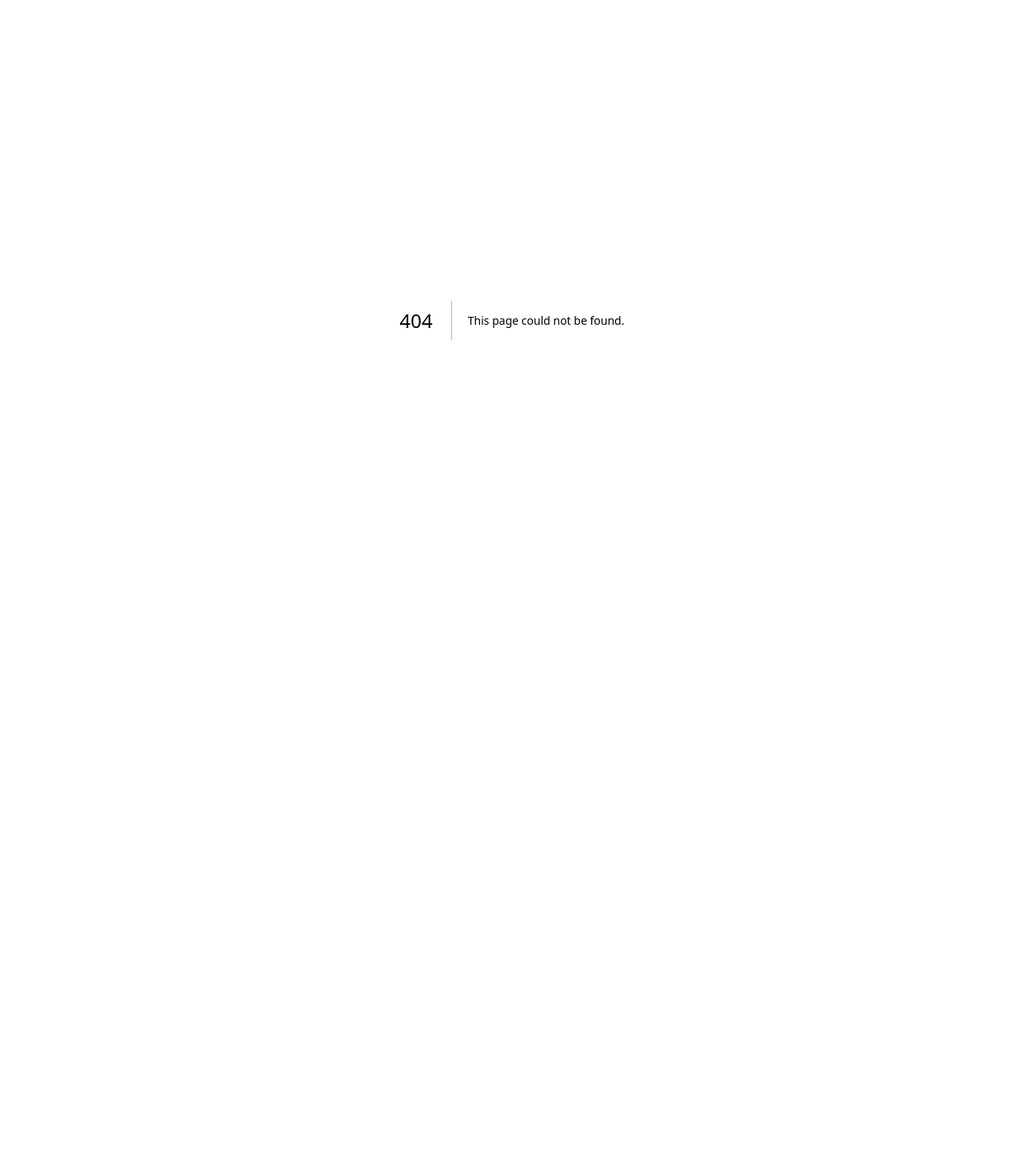
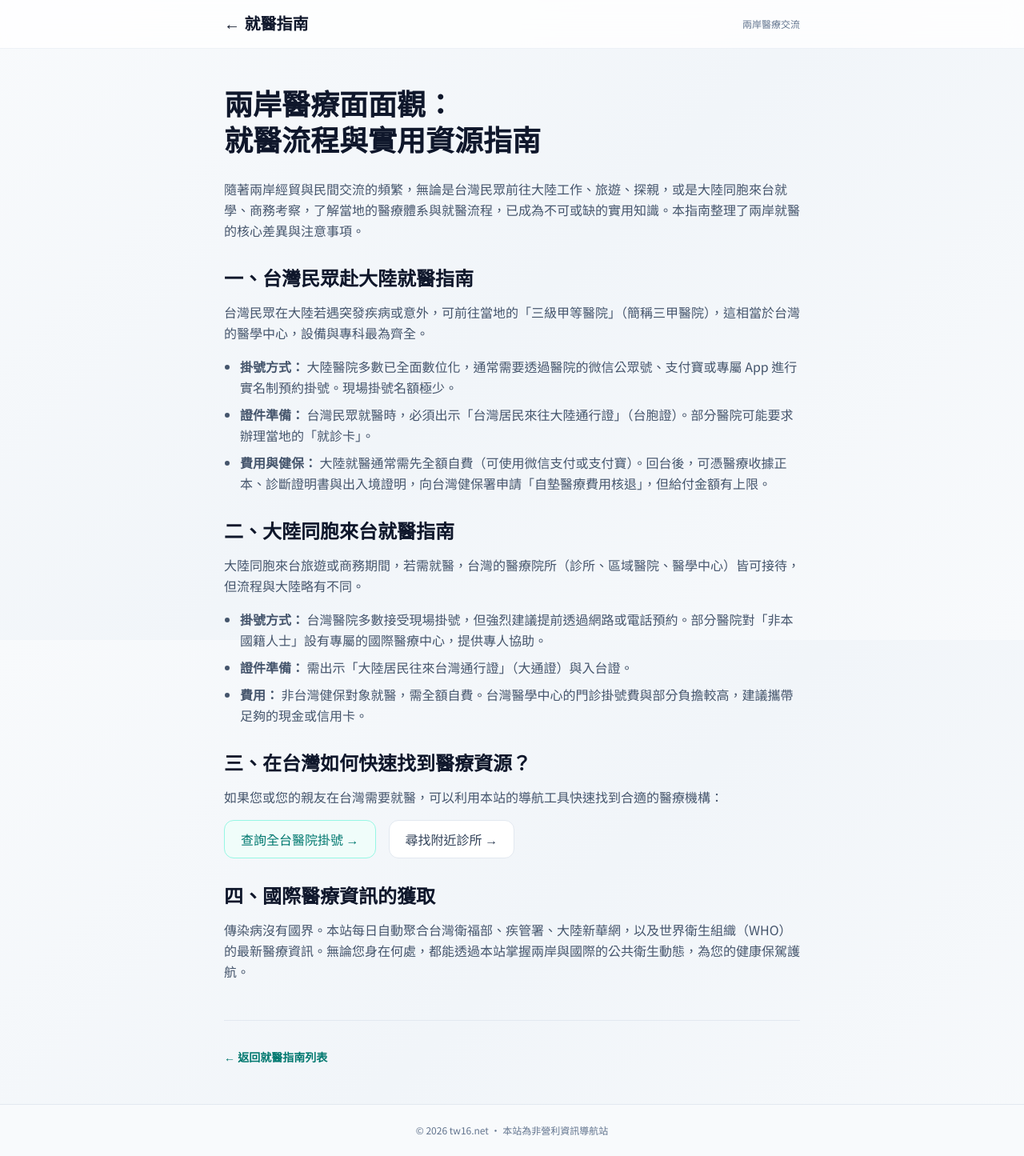
Before and after one commit to fix4c/tw16, a Next.js app: page /guides/cross-strait-guide in a window 1280 px wide. Before the commit this address had no page. Shown: the whole page at 80% size. Before the commit the page ends 800 px from the top, so only its background shows below. Built offline with nearby package versions, Linux system fonts and the light colour scheme.

Commit message:
feat: 發布兩岸醫療交流深度指南，擴充 WHO 國際新聞源

```diff
--- /dev/null
+++ b/app/guides/cross-strait-guide/page.tsx
@@ -0,0 +1,92 @@
+import type { Metadata } from "next";
+import Link from "next/link";
+
+export const metadata: Metadata = {
+  title: "兩岸醫療面面觀 | 台灣醫療入口",
+  description: "台灣民眾赴大陸就醫，或大陸同胞來台就醫的實用指南。涵蓋健保給付、就醫流程與醫療資源導航。",
+};
+
+export default function CrossStraitGuidePage() {
+  return (
+    <main className="min-h-screen flex flex-col">
+      <header className="border-b border-slate-200/60 bg-white/80 backdrop-blur-md sticky top-0 z-50">
+        <div className="max-w-3xl mx-auto px-6 py-4 flex items-center justify-between">
+          <Link href="/guides" className="font-serif text-xl font-bold text-slate-900 hover:text-teal-700 transition-colors">
+            ← 就醫指南
+          </Link>
+          <span className="text-xs font-medium text-slate-500">兩岸醫療交流</span>
+        </div>
+      </header>
+
+      <article className="max-w-3xl mx-auto px-6 py-12 w-full flex-1">
+        <h1 className="font-serif text-3xl md:text-4xl font-bold text-slate-900 leading-tight mb-6">
+          兩岸醫療面面觀：<br className="hidden md:block" />就醫流程與實用資源指南
+        </h1>
+
+        <div className="prose prose-slate max-w-none space-y-8 text-slate-600 leading-relaxed">
+          <p>
+            隨著兩岸經貿與民間交流的頻繁，無論是台灣民眾前往大陸工作、旅遊、探親，或是大陸同胞來台就學、商務考察，了解當地的醫療體系與就醫流程，已成為不可或缺的實用知識。本指南整理了兩岸就醫的核心差異與注意事項。
+          </p>
+
+          <div>
+            <h2 className="font-serif text-2xl font-bold text-slate-900 mb-3">一、台灣民眾赴大陸就醫指南</h2>
+            <p className="mb-4">
+              台灣民眾在大陸若遇突發疾病或意外，可前往當地的「三級甲等醫院」（簡稱三甲醫院），這相當於台灣的醫學中心，設備與專科最為齊全。
+            </p>
+            <ul className="list-disc pl-5 space-y-2">
+              <li><strong>掛號方式：</strong> 大陸醫院多數已全面數位化，通常需要透過醫院的微信公眾號、支付寶或專屬 App 進行實名制預約掛號。現場掛號名額極少。</li>
+              <li><strong>證件準備：</strong> 台灣民眾就醫時，必須出示「台灣居民來往大陸通行證」（台胞證）。部分醫院可能要求辦理當地的「就診卡」。</li>
+              <li><strong>費用與健保：</strong> 大陸就醫通常需先全額自費（可使用微信支付或支付寶）。回台後，可憑醫療收據正本、診斷證明書與出入境證明，向台灣健保署申請「自墊醫療費用核退」，但給付金額有上限。</li>
+            </ul>
+          </div>
+
+          <div>
+            <h2 className="font-serif text-2xl font-bold text-slate-900 mb-3">二、大陸同胞來台就醫指南</h2>
+            <p className="mb-4">
+              大陸同胞來台旅遊或商務期間，若需就醫，台灣的醫療院所（診所、區域醫院、醫學中心）皆可接待，但流程與大陸略有不同。
+            </p>
+            <ul className="list-disc pl-5 space-y-2">
+              <li><strong>掛號方式：</strong> 台灣醫院多數接受現場掛號，但強烈建議提前透過網路或電話預約。部分醫院對「非本國籍人士」設有專屬的國際醫療中心，提供專人協助。</li>
+              <li><strong>證件準備：</strong> 需出示「大陸居民往來台灣通行證」（大通證）與入台證。</li>
+              <li><strong>費用：</strong> 非台灣健保對象就醫，需全額自費。台灣醫學中心的門診掛號費與部分負擔較高，建議攜帶足夠的現金或信用卡。</li>
+            </ul>
+          </div>
+
+          <div>
+            <h2 className="font-serif text-2xl font-bold text-slate-900 mb-3">三、在台灣如何快速找到醫療資源？</h2>
+            <p className="mb-4">
+              如果您或您的親友在台灣需要就醫，可以利用本站的導航工具快速找到合適的醫療機構：
+            </p>
+            <div className="flex flex-wrap gap-4 mt-4">
+              <Link href="/hospitals" className="inline-flex items-center justify-center px-5 py-2.5 bg-teal-50 text-teal-700 font-medium rounded-xl border border-teal-200 hover:bg-teal-100 transition-colors">
+                查詢全台醫院掛號 →
+              </Link>
+              <Link href="/clinics" className="inline-flex items-center justify-center px-5 py-2.5 bg-white text-slate-700 font-medium rounded-xl border border-slate-200 hover:bg-slate-50 transition-colors">
+                尋找附近診所 →
+              </Link>
+            </div>
+          </div>
+
+          <div>
+            <h2 className="font-serif text-2xl font-bold text-slate-900 mb-3">四、國際醫療資訊的獲取</h2>
+            <p>
+              傳染病沒有國界。本站每日自動聚合台灣衛福部、疾管署、大陸新華網，以及世界衛生組織（WHO）的最新醫療資訊。無論您身在何處，都能透過本站掌握兩岸與國際的公共衛生動態，為您的健康保駕護航。
+            </p>
+          </div>
+        </div>
+
+        <div className="mt-12 pt-8 border-t border-slate-200">
+          <Link href="/guides" className="text-sm font-bold text-teal-700 hover:underline">
+            ← 返回就醫指南列表
+          </Link>
+        </div>
+      </article>
+
+      <footer className="border-t border-slate-200 bg-slate-50 mt-auto">
+        <div className="max-w-3xl mx-auto px-6 py-6 text-xs text-slate-500 text-center">
+          <p>© {new Date().getFullYear()} tw16.net · 本站為非營利資訊導航站</p>
+        </div>
+      </footer>
+    </main>
+  );
+}
--- a/app/guides/page.tsx
+++ b/app/guides/page.tsx
@@ -49,10 +49,19 @@ export default function GuidesPage() {
             <span className="text-sm font-medium text-teal-700">閱讀全文 →</span>
           </Link>
 
-          {/* 預留給未來的第二篇文章 */}
           <div className="bg-neutral-50 border border-neutral-200 border-dashed rounded-2xl p-6 flex flex-col justify-center items-center text-center">
-            <p className="text-neutral-400 text-sm mb-2">更多指南即將上線</p>
-            <p className="text-xs text-neutral-400">健保卡使用教學、看懂健檢報告...</p>
+          <Link
+            href="/guides/cross-strait-guide"
+            className="group bg-white border border-slate-200 rounded-2xl p-6 hover:border-teal-400 hover:shadow-md transition-all"
+          >
+            <h2 className="font-serif text-xl font-bold text-slate-900 group-hover:text-teal-700 mb-2">
+              兩岸醫療面面觀：就醫流程與實用資源指南
+            </h2>
+            <p className="text-sm text-slate-600 leading-relaxed mb-4">
+              大陸同胞來台就醫、台灣民眾赴大陸就醫的必讀指南。涵蓋健保給付與掛號流程差異。
+            </p>
+            <span className="text-sm font-medium text-teal-700">閱讀全文 →</span>
+          </Link>
           </div>
         </div>
       </section>
```
